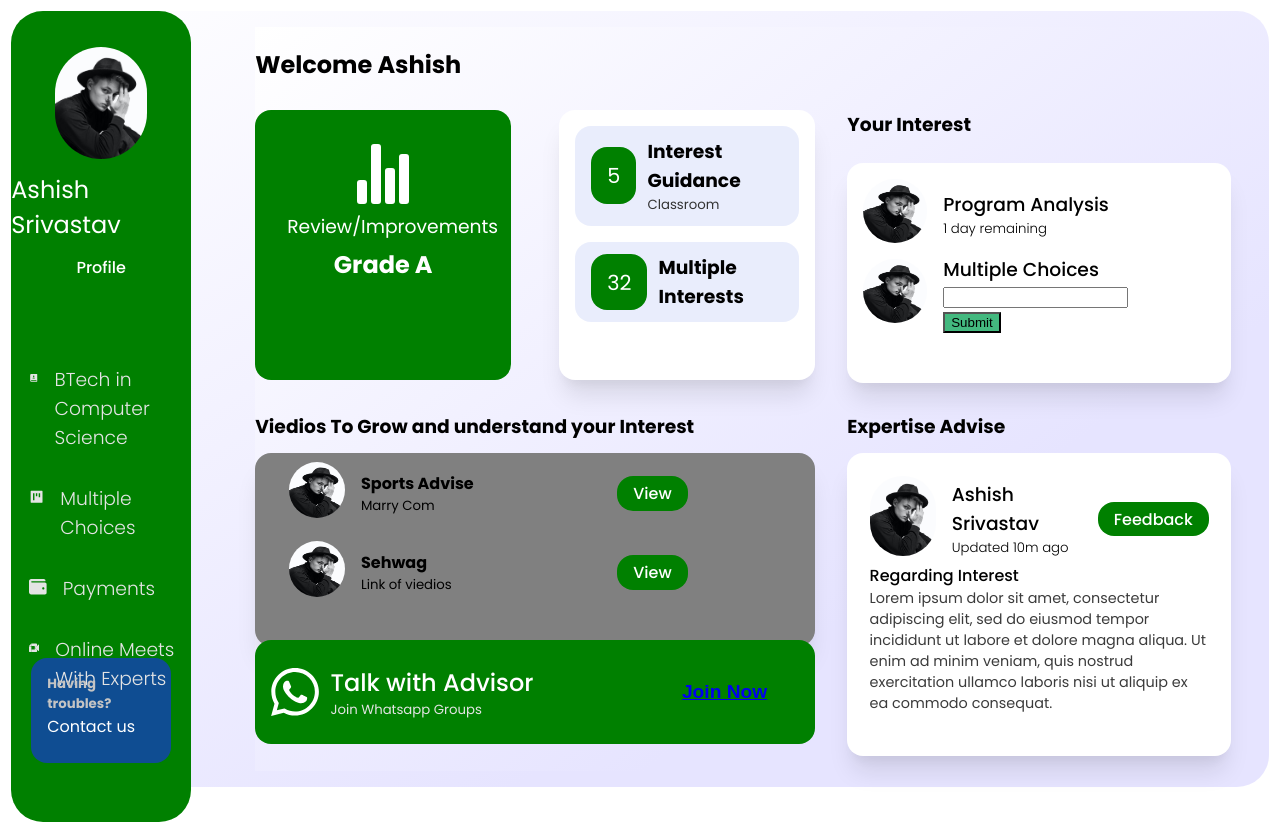
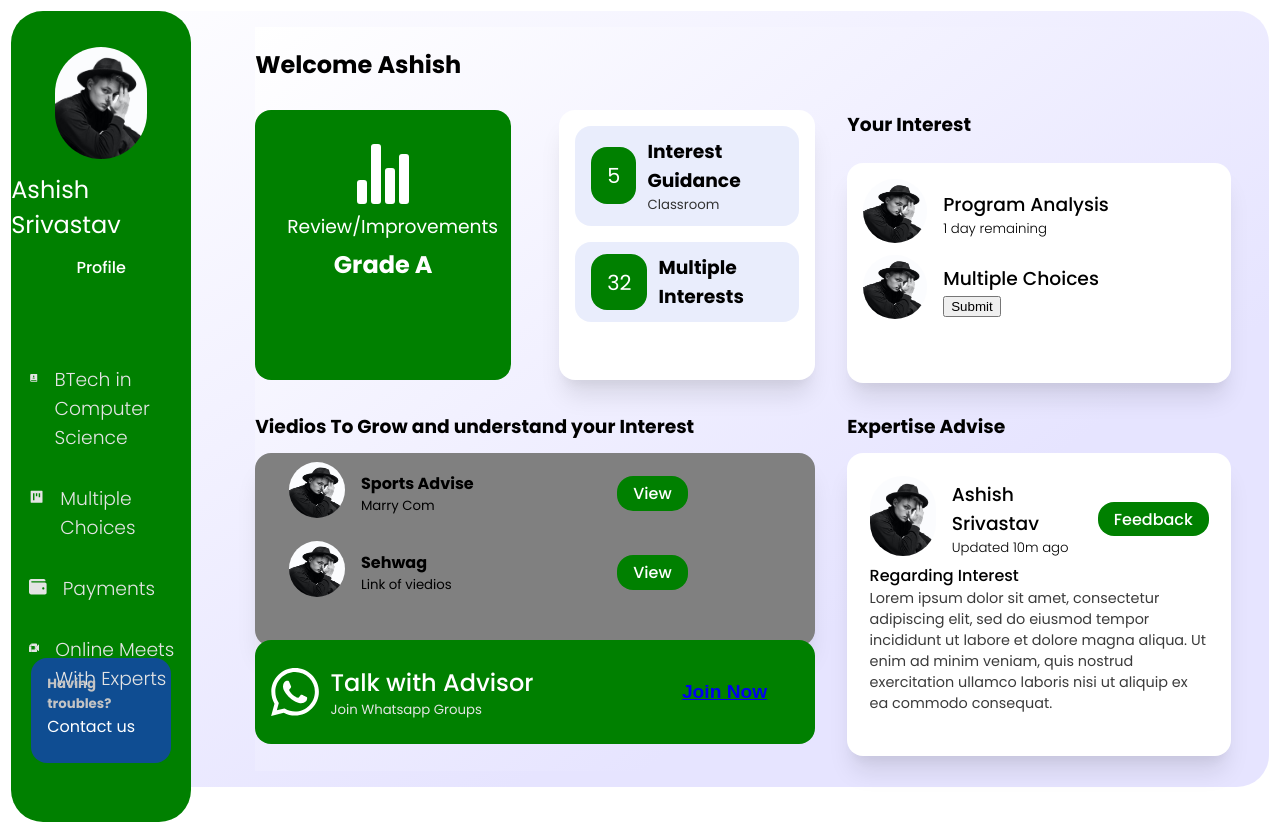
Before and after one commit to pankaj9834/Carrier-map, a React (Create React App) app in the folder Froentend/dashboard/: page / in a window 1280 px wide. Built offline with nearby package versions, Linux system fonts and the light colour scheme.

Commit message:
Submit button

```diff
--- a/Froentend/dashboard/src/Components/Projects.jsx
+++ b/Froentend/dashboard/src/Components/Projects.jsx
@@ -1,27 +1,33 @@
 import styled from "styled-components";
 import AvatarImage4 from "../assets/avatarImage4.jpg";
 import { cardShadow, hoverEffect } from "../utils";
-import React, { useState } from "react";
-import Form from "react-bootstrap/Form";
-import Button from "react-bootstrap/Button";
+//import React, { useState } from "react";
+//import Form from "react-bootstrap/Form";
+//import Button from "react-bootstrap/Button";
+
+//import ButtonGroup from "react-bootstrap/ButtonGroup";
+import Dropdown from "react-bootstrap/Dropdown";
+
+import DropdownButton from "react-bootstrap/DropdownButton";
+
 function Projects() {
-  const [inpval, setInput] = useState({
-    Interest: "",
-  });
+  // const [inpval, setInput] = useState({
+  // Interest: "",
+  //});
 
-  const getdata = (e) => {
-    const { value, name } = e.target;
-    setInput(() => {
-      return {
-        ...inpval,
-        [name]: value,
-      };
-    });
-  };
-  const addData = (e) => {
-    e.preventDefault();
-    console.log(addData);
-  };
+  //const getdata = (e) => {
+  //const { value, name } = e.target;
+  //setInput(() => {
+  //   return {
+  //  ...inpval,
+  // [name]: value,
+  // };
+  //});
+  //};
+  //const addData = (e) => {
+  //e.preventDefault();
+  //console.log(addData);
+  //};
 
   return (
     <YourProjects>
@@ -40,24 +46,14 @@ function Projects() {
         </Avatar>
         <Detail>
           <Title>Multiple Choices</Title>
-
-          <Form.Group className="mb-3 col-lg-6" controlId="formBasicInterest">
-            <Form.Control
-              type="text"
-              name="Interest"
-              onChange={getdata}
-              placeholder=" "
-            ></Form.Control>
-          </Form.Group>
-          <Button
-            variant="primary"
-            className="col-lg-6"
-            onClick={addData}
-            style={{ background: "rgb(67,185,127)" }}
-            type="Submit"
-          >
-            Submit
-          </Button>
+          <DropdownButton id="dropdown-item-button" title="Submit">
+            <Dropdown.Item as="button">Sports</Dropdown.Item>
+            <Dropdown.Item as="button">Program Analysis</Dropdown.Item>
+            <Dropdown.Item as="button">Esports</Dropdown.Item>
+            <Dropdown.Item as="button">Singing</Dropdown.Item>
+            <Dropdown.Item as="button">Networking</Dropdown.Item>
+            <Dropdown.Item as="button">Government Jobs</Dropdown.Item>
+          </DropdownButton>
         </Detail>
       </Project>
     </YourProjects>
```
